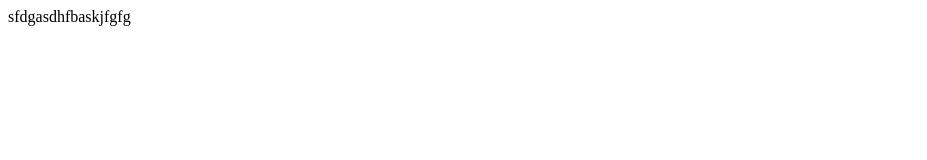
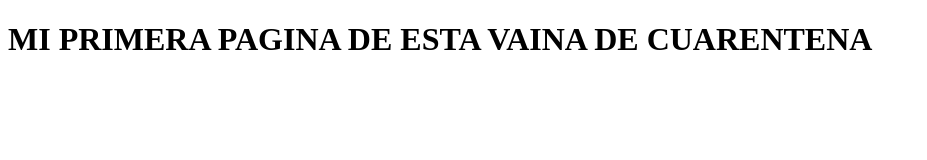
Before and after one commit to devyc/inventario, a plain HTML site: page index.html in a window 1280 px wide. Shown: the whole page, without its empty margins (0-927 px from the left). Drawn offline with Linux system fonts and the light colour scheme.

Commit message:
Mopdificacion de prueba

```diff
--- a/index.html
+++ b/index.html
@@ -4,7 +4,12 @@
     <meta charset="UTF-8">
     <meta name="viewport" content="width=device-width, initial-scale=1.0">
     <title>Document</title>
-    sfdgasdhfbaskjfgfg
+
+    <header>
+        <h1>
+            MI PRIMERA PAGINA DE ESTA VAINA DE CUARENTENA
+        </h1>
+    </header>
 </head>
 <body>
 
```
